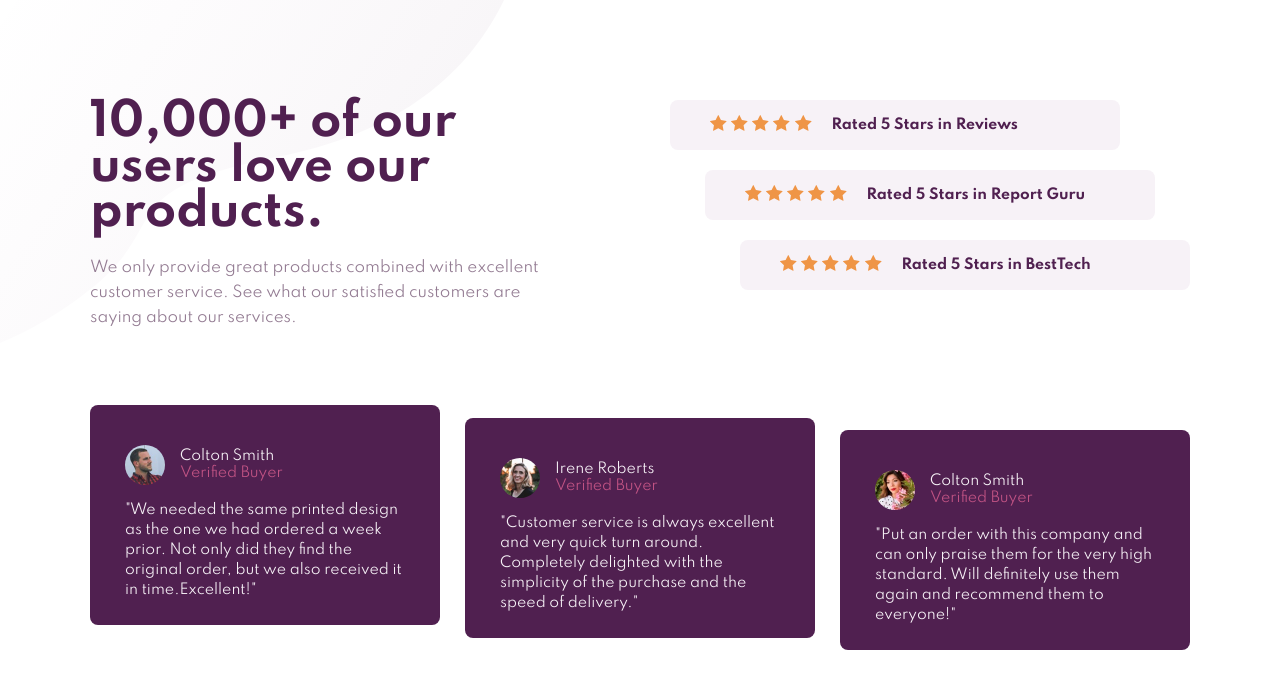
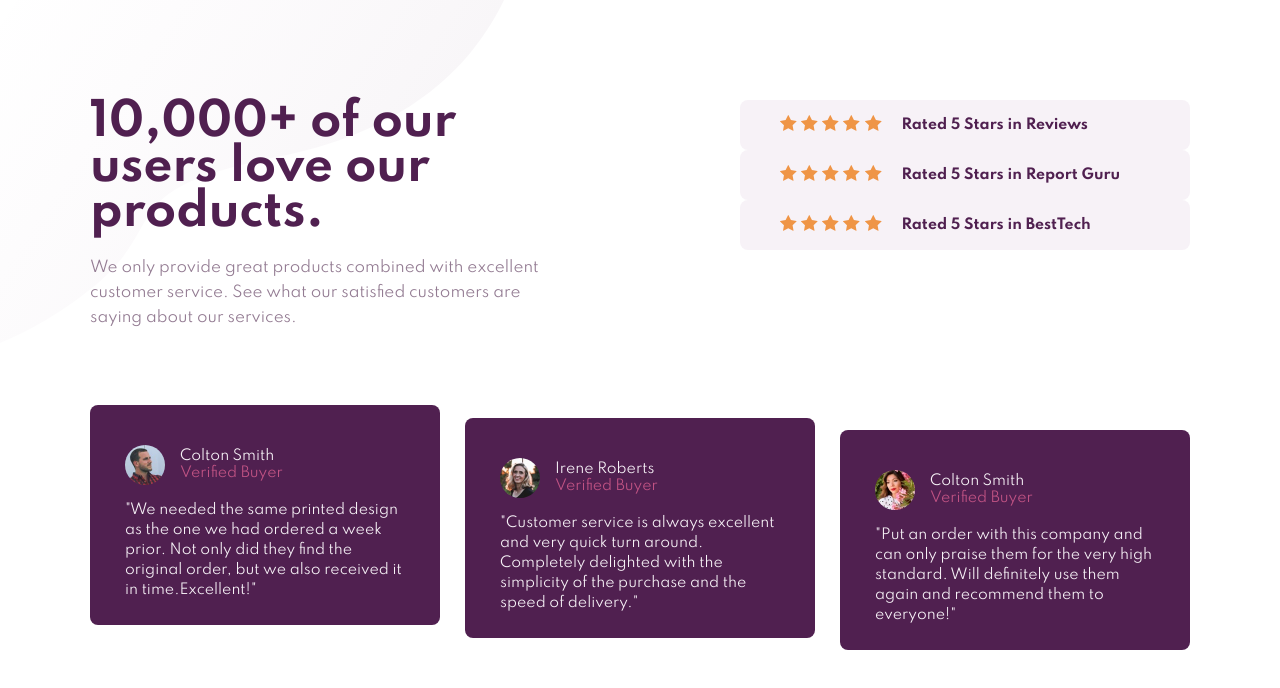
Before and after one commit to FernandoStan/front-end-mentor-11, a plain HTML site: page index.html in a window 1280 px wide. Drawn offline with Linux system fonts and the light colour scheme.

Commit message:
Update index.html

```diff
--- a/index.html
+++ b/index.html
@@ -37,7 +37,7 @@
 
           </li>
 
-          <li id="li-2">
+          <li class="li-2">
 
             <div class="stars">
               <img src="images/icon-star.svg" alt="star">
@@ -51,7 +51,7 @@
 
           </li>
 
-          <li id="li-3">
+          <li class="li-3">
 
             <div class="stars">
               <img src="images/icon-star.svg" alt="star">
```
